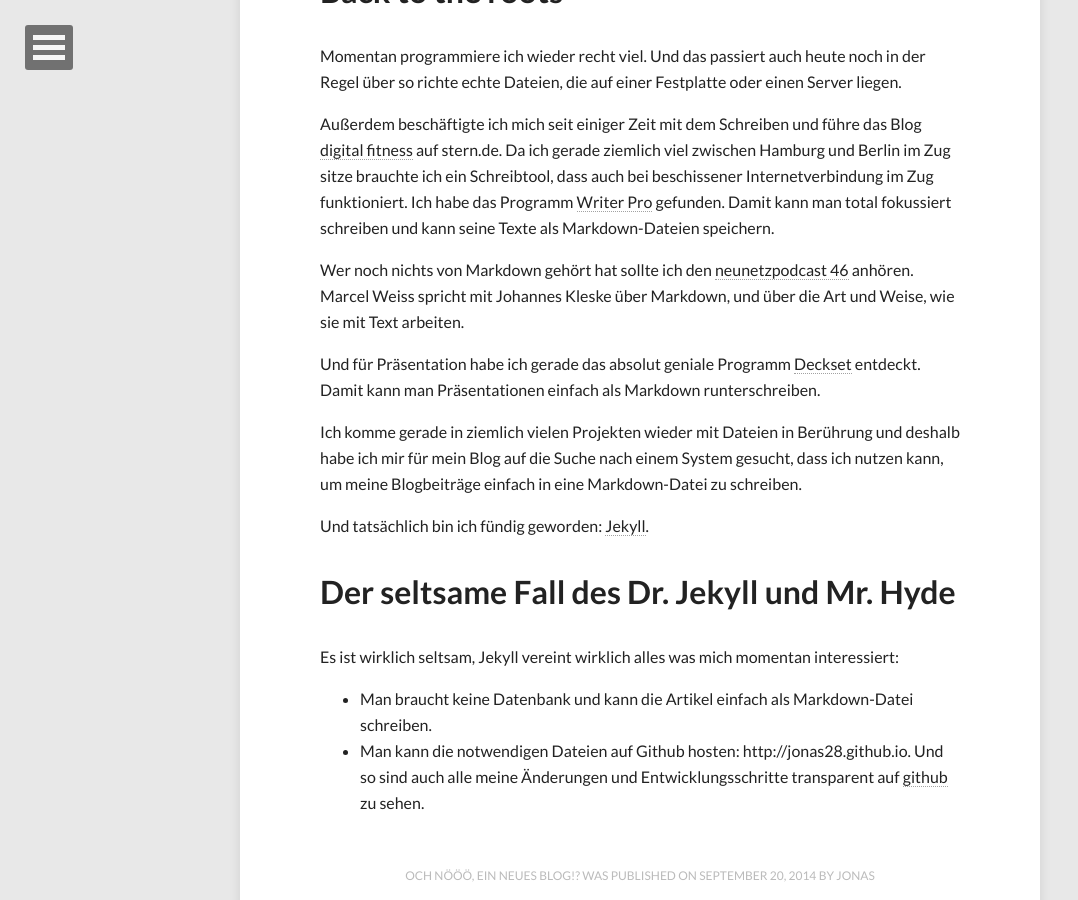
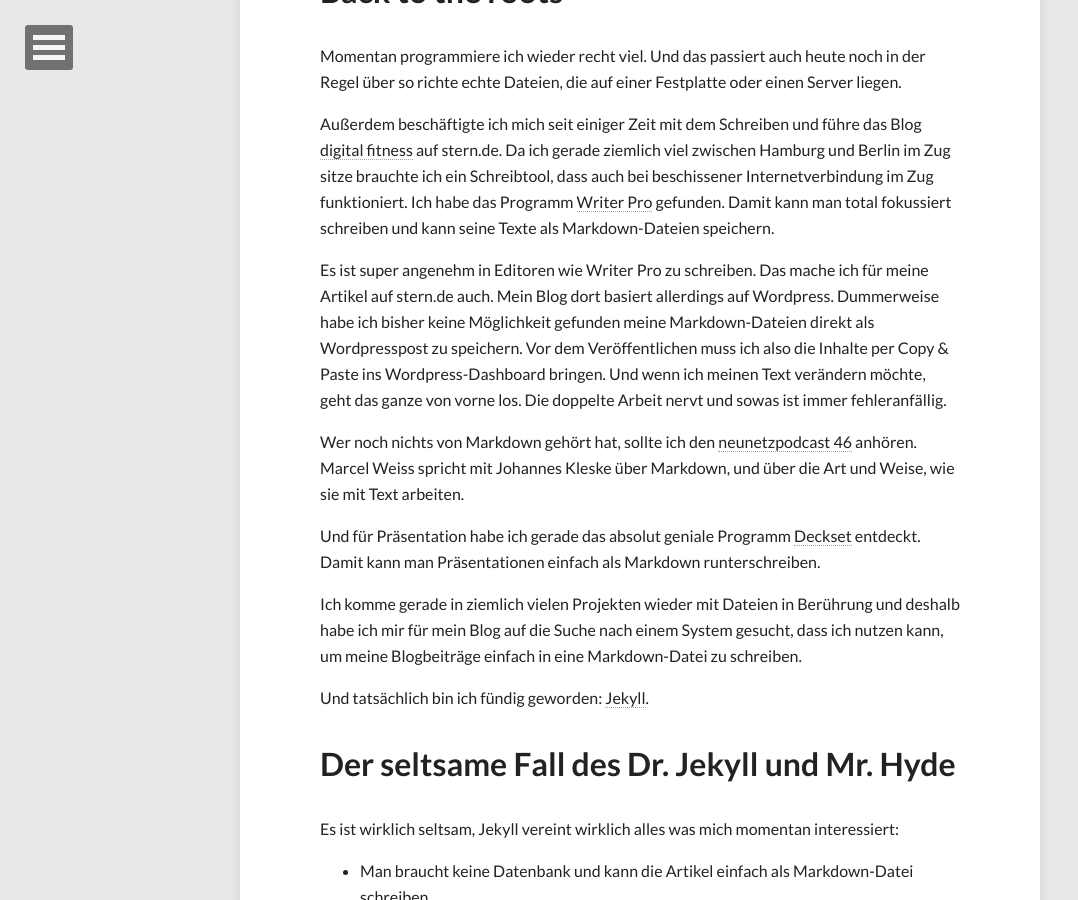
Before and after one commit to jonas28/jonas28.github.io, a Jekyll site: the page built from _posts/2014-09-20-erster-post.md, in a window 1280 px wide and 900 px high, scrolled down 1115 px. Shown: the whole window, without its empty margins (0-1078 px from the left). Built offline with Jekyll 4.4.1, drawn with Linux system fonts in a browser that asks for light colours; nearby versions of some CDN libraries.

Commit message:
Blogpost #1: Wordpress Beispiel hinzugefügt
und kleine Rechtschreibkorrekturen

```diff
--- a/_posts/2014-09-20-erster-post.md
+++ b/_posts/2014-09-20-erster-post.md
@@ -22,7 +22,9 @@ Momentan programmiere ich wieder recht viel. Und das passiert auch heute noch in
 Außerdem beschäftigte ich mich seit einiger Zeit mit dem Schreiben und führe das Blog [digital fitness](blogs.stern.de/digitalfitness/) auf stern.de.
 Da ich gerade ziemlich viel zwischen Hamburg und Berlin im Zug sitze brauchte ich ein Schreibtool, dass auch bei beschissener Internetverbindung im Zug funktioniert. Ich habe das Programm [Writer Pro](http://writer.pro/) gefunden. Damit kann man total fokussiert schreiben und kann seine Texte als Markdown-Dateien speichern.
 
-Wer noch nichts von Markdown gehört hat sollte ich den [neunetzpodcast 46](http://www.neunetz.com/2014/08/29/neunetzcast-46-markdown-galore/)
+Es ist super angenehm in Editoren wie Writer Pro zu schreiben. Das mache ich für meine Artikel auf stern.de auch. Mein Blog dort basiert allerdings auf Wordpress. Dummerweise habe ich bisher keine Möglichkeit gefunden meine Markdown-Dateien direkt als Wordpresspost zu speichern. Vor dem Veröffentlichen muss ich also die Inhalte per Copy & Paste ins Wordpress-Dashboard bringen. Und wenn ich meinen Text verändern möchte, geht das ganze von vorne los. Die doppelte Arbeit nervt und sowas ist immer fehleranfällig.
+
+Wer noch nichts von Markdown gehört hat, sollte ich den [neunetzpodcast 46](http://www.neunetz.com/2014/08/29/neunetzcast-46-markdown-galore/)
  anhören. Marcel Weiss spricht mit Johannes Kleske über Markdown, und über die Art und Weise, wie sie mit Text arbeiten.
 
 Und für Präsentation habe ich gerade das absolut geniale Programm [Deckset](http://decksetapp.com/) entdeckt. Damit kann man Präsentationen einfach als Markdown runterschreiben.
```
